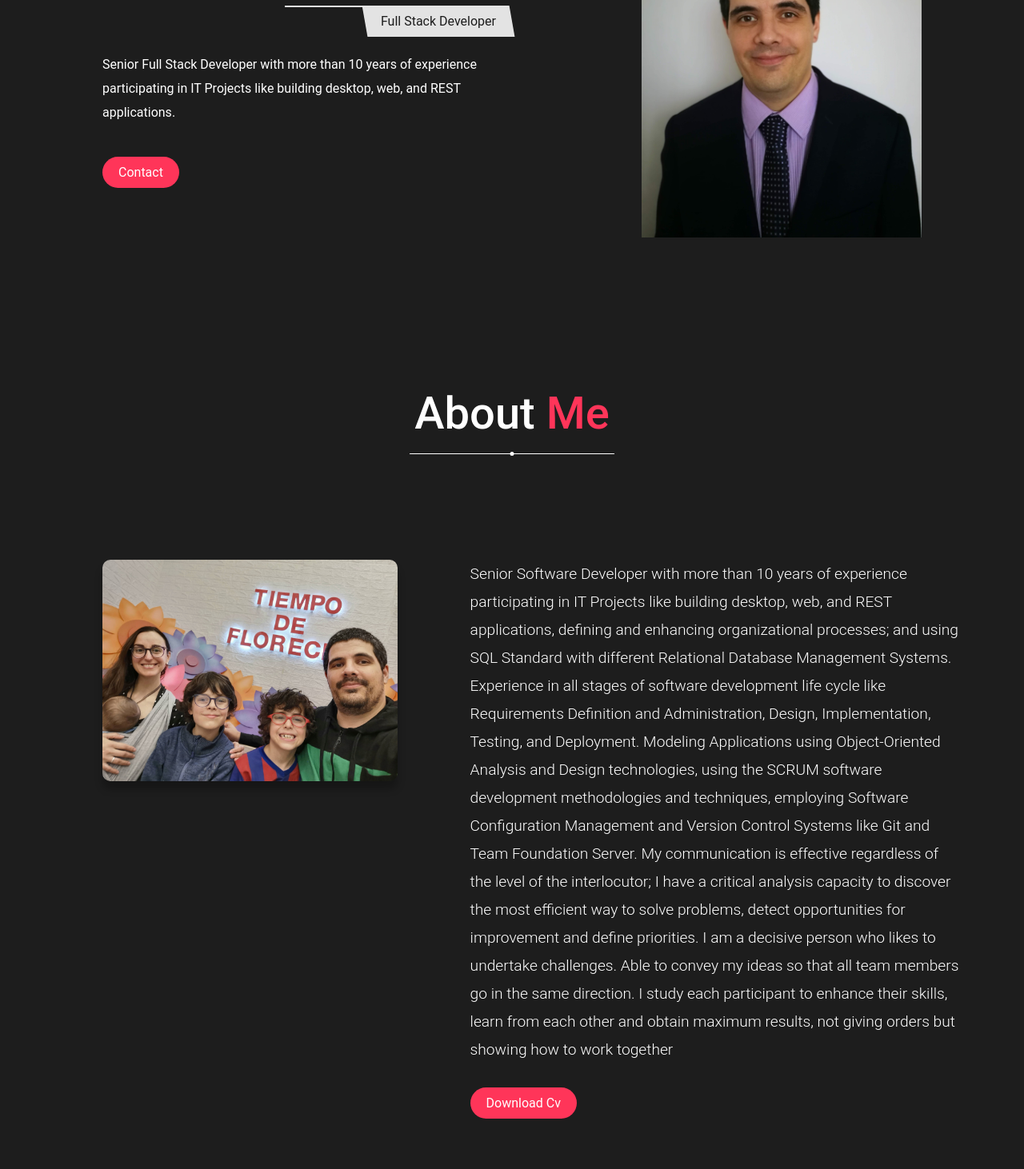
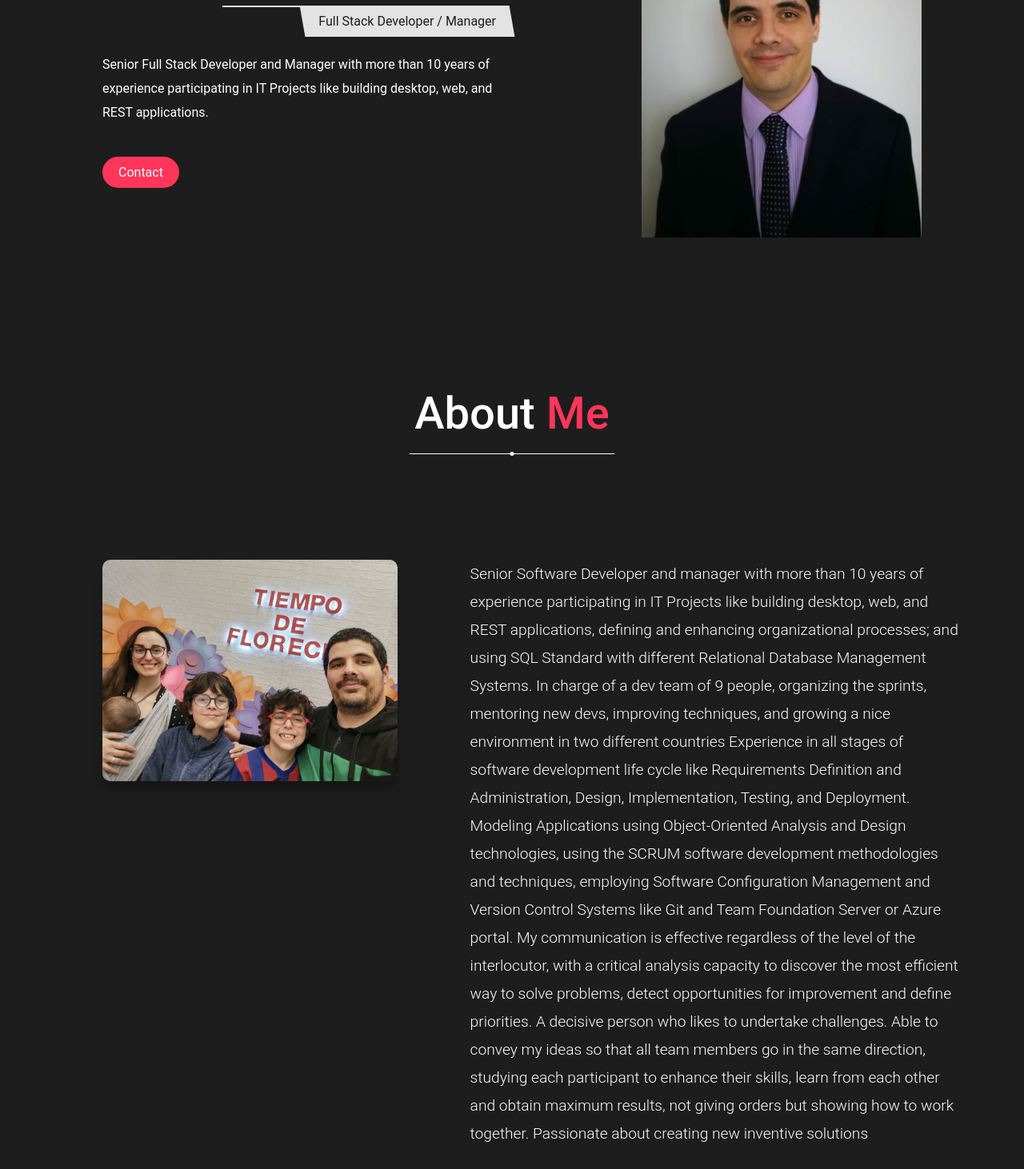
Before and after one commit to jgarrone82/jorgegarrone, a website: page public/index.html in a window 1280 px wide. Shown: the part 366-1828 px from the top of the page at 80% size. Drawn offline with Linux system fonts and the light colour scheme; a web font is replaced by a local one.

Commit message:
added imgs, modified cv and index

```diff
--- a/public/index.html
+++ b/public/index.html
@@ -34,8 +34,8 @@
   <section class="home">
     <div class="hero-content">
       <h1 class="hero-heading"><span class="highlight">Hi, </span>I am Jorge</h1>
-      <p class="profession">Full Stack developer</p>
-      <p class="info">Senior Full Stack Developer with more than 10 years of experience participating in IT Projects
+      <p class="profession">Full Stack developer / Manager</p>
+      <p class="info">Senior Full Stack Developer and Manager with more than 10 years of experience participating in IT Projects
         like
         building desktop, web, and REST applications.</p>
       <a href="#contact-section" class="btn">contact</a>
@@ -53,34 +53,25 @@
         <img src="./img/about.jpg" width="90%" class="about-image" alt="">
       </div>
       <div class="right-col">
-        <p class="about-para">Senior Software Developer with more than 10 years of experience participating in IT
-          Projects like building desktop, web, and REST applications, defining and enhancing organizational processes;
-          and using SQL Standard with different Relational Database Management Systems.
-
-          Experience in all stages of software development life cycle like Requirements Definition and Administration,
-          Design, Implementation, Testing, and Deployment. Modeling Applications using Object-Oriented Analysis and
-          Design technologies, using the SCRUM software development methodologies and techniques, employing Software
-          Configuration Management and Version Control Systems like Git and Team Foundation Server.
-
-          My communication is effective regardless of the level of the interlocutor; I have a critical analysis capacity
-          to discover the most efficient way to solve problems, detect opportunities for improvement and define
-          priorities. I am a decisive person who likes to undertake challenges. Able to convey my ideas so that all team
-          members go in the same direction. I study each participant to enhance their skills, learn from each other and
-          obtain maximum results, not giving orders but showing how to work together</p>
+        <p class="about-para">Senior Software Developer and manager with more than 10 years of experience participating in IT Projects like building desktop, web, and REST applications, defining and enhancing organizational processes; and using SQL Standard with different Relational Database Management Systems.
+          In charge of a dev team of 9 people, organizing the sprints, mentoring new devs, improving techniques, and growing a nice environment in two different countries
+          Experience in all stages of software development life cycle like Requirements Definition and Administration, Design, Implementation, Testing, and Deployment. Modeling Applications using Object-Oriented Analysis and Design technologies, using the SCRUM software development methodologies and techniques, employing Software Configuration Management and Version Control Systems like Git and Team Foundation Server or Azure portal.
+          My communication is effective regardless of the level of the interlocutor, with a critical analysis capacity to discover the most efficient way to solve problems, detect opportunities for improvement and define priorities. A decisive person who likes to undertake challenges. Able to convey my ideas so that all team members go in the same direction, studying each participant to enhance their skills, learn from each other and obtain maximum results, not giving orders but showing how to work together. Passionate about creating new inventive solutions
+          </p>
         <a href="./pdf/Resume Jorge Ariel Garrone.pdf" class="btn">download cv</a>
       </div>
     </div>
     <h2 class="heading">Languages and Frameworks I <span class="highlight">know</span></h2>
     <div class="separator"></div>
     <div class="skill-container">
+      <div class="skill-card" style="--bg: #cc6699">
+        <p class="skill">C #</p>
+      </div>
       <div class="skill-card" style="--bg: #f06529">
         <p class="skill">HTML</p>
       </div>
       <div class="skill-card" style="--bg: #379ad6">
         <p class="skill">CSS</p>
-      </div>
-      <div class="skill-card" style="--bg: #cc6699">
-        <p class="skill">C #</p>
       </div>
       <div class="skill-card" style="--bg: #f7df1e">
         <p class="skill">JavaScript</p>
@@ -92,16 +83,16 @@
         <p class="skill">NodeJS</p>
       </div>
       <div class="skill-card" style="--bg: #326690">
-        <p class="skill">Postgres SQL</p>
+        <p class="skill">Azure</p>
       </div>
       <div class="skill-card" style="--bg: #ffa000">
-        <p class="skill">Firebase</p>
+        <p class="skill">SQL Server</p>
       </div>
       <div class="skill-card" style="--bg: #326690">
-        <p class="skill">SQL Server</p>
+        <p class="skill">MySql</p>
       </div>
       <div class="skill-card" style="--bg: #ffa000">
-        <p class="skill">Azure</p>
+        <p class="skill">Postgres SQL</p>
       </div>
     </div>
   </section>
--- a/public/project.js
+++ b/public/project.js
@@ -12,16 +12,17 @@ let projects = [
     link: "https://github.com/jgarrone82/Tienda-Online",
   },
   {
-    name: "NodeJs-Blog",
-    tags: "#javascript, #fullstack",
+    name: "Vue-project ",
+    tags: "#javascript, #fullstack, #ui/ux, #backend",
     image: "project (3).jpg",
-    link: "https://github.com/jgarrone82/NodeJs-Blog",
+    link: "https://github.com/jgarrone82/Vue-project",
   },
   {
-    name: "Vue-project ",
+    name: "Portfolio",
     tags: "#javascript, #fullstack, #ui/ux, #backend",
     image: "project (4).jpg",
     link: "https://github.com/jgarrone82/Vue-project",
   },
 
+
 ]
```
Also changed, not shown: README.md, public/img/project (2).JPG (added), public/img/project (3).JPG (added), public/img/project (4).JPG (added), 1 other file.
